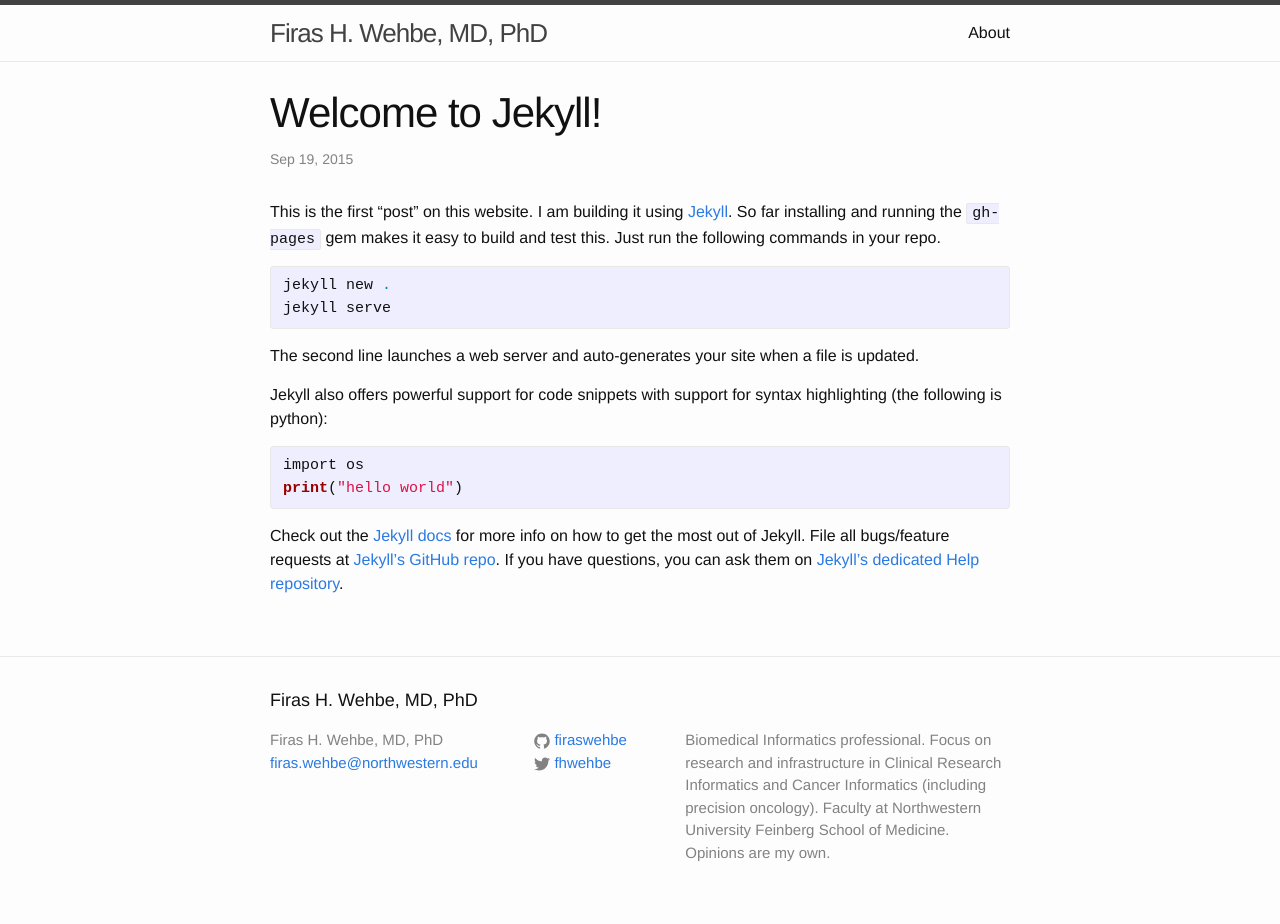
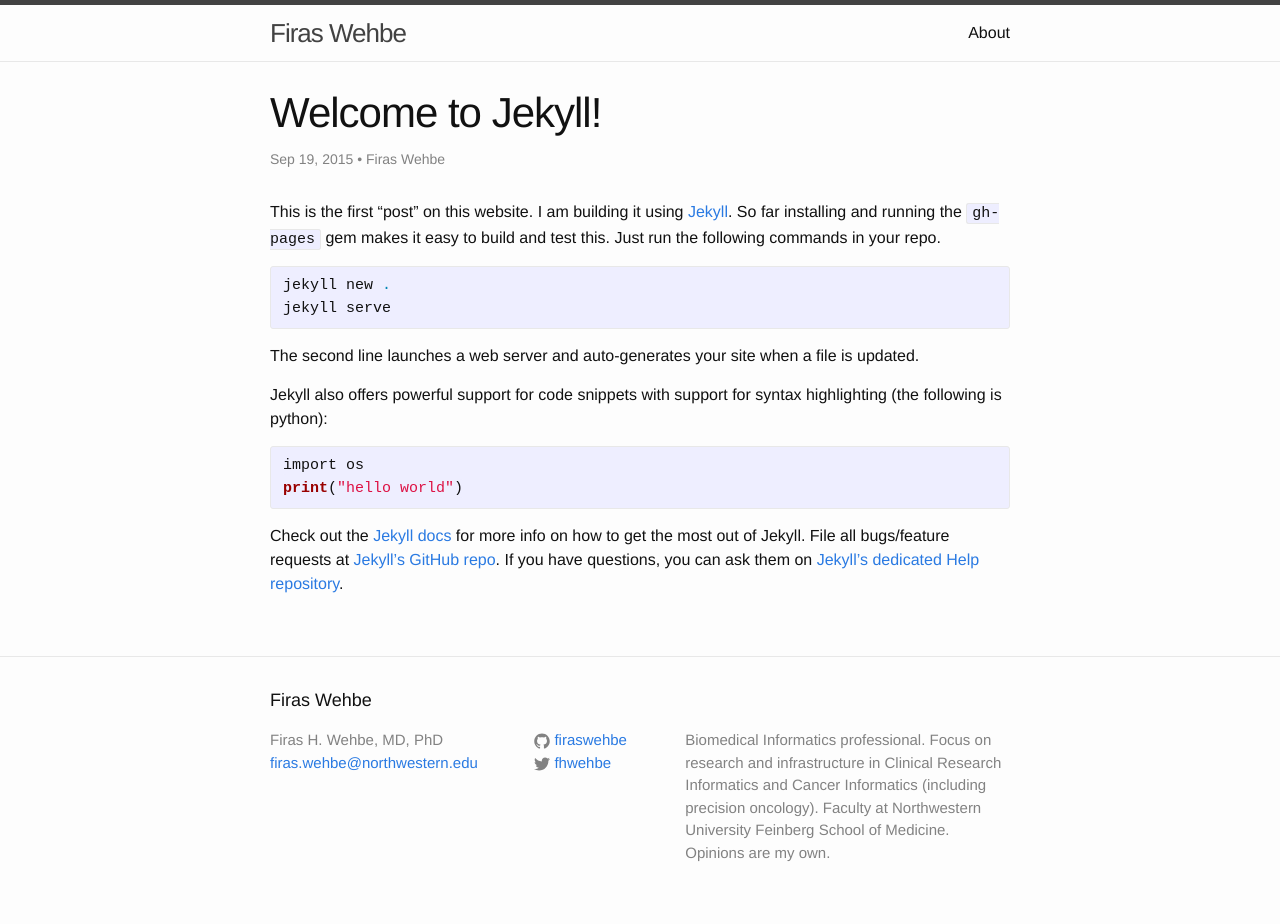
Before and after one commit to firaswehbe/firaswehbe.github.io, a Jekyll site: the page built from _posts/2015-09-19-welcome-to-jekyll.markdown, in a window 1280 px wide. Built offline with Jekyll 4.4.1, drawn with Linux system fonts in a browser that asks for light colours.

Commit message:
Tweak, config, and post update

```diff
--- a/_config.yml
+++ b/_config.yml
@@ -1,5 +1,6 @@
 # Site settings
-title: Firas H. Wehbe, MD, PhD
+title: Firas Wehbe
+owner: Firas H. Wehbe, MD, PhD
 email: firas.wehbe@northwestern.edu
 description: > # this means to ignore newlines until "baseurl:"
   Biomedical Informatics professional. Focus on research and infrastructure in
--- a/_includes/footer.html
+++ b/_includes/footer.html
@@ -7,7 +7,7 @@
     <div class="footer-col-wrapper">
       <div class="footer-col  footer-col-1">
         <ul class="contact-list">
-          <li>{{ site.title }}</li>
+          <li>{{ site.owner }}</li>
           <li><a href="mailto:{{ site.email }}">{{ site.email }}</a></li>
         </ul>
       </div>
--- a/_posts/2015-09-19-welcome-to-jekyll.markdown
+++ b/_posts/2015-09-19-welcome-to-jekyll.markdown
@@ -3,6 +3,7 @@
 title:  "Welcome to Jekyll!"
 date:   2015-09-19 14:46:20
 categories: jekyll update
+author: Firas Wehbe
 ---
 This is the first "post" on this website. I am building it using
 [Jekyll][jekyll]. So far installing and running the `gh-pages` gem makes it easy
```
Also changed, not shown: README.md (added), 1 other file.
